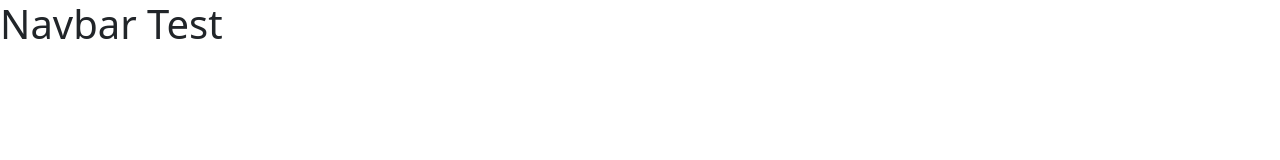
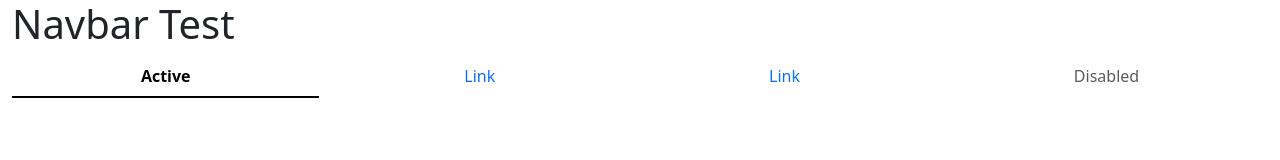
Before and after one commit to MicahNjeru/Choco-Web, a plain HTML site: page Frontend/index.html in a window 1280 px wide. Drawn offline with nearby package versions, Linux system fonts and the light colour scheme.

Commit message:
Added navbar items and a containers

```diff
--- a/Frontend/index.html
+++ b/Frontend/index.html
@@ -7,8 +7,26 @@
     <link href="https://cdn.jsdelivr.net/npm/bootstrap@5.3.2/dist/css/bootstrap.min.css" rel="stylesheet" integrity="sha384-T3c6CoIi6uLrA9TneNEoa7RxnatzjcDSCmG1MXxSR1GAsXEV/Dwwykc2MPK8M2HN" crossorigin="anonymous">
 </head>
 <body>
-    <h1>Navbar Test</h1>
+    <div class="container-fluid">
+        <h1>Navbar Test</h1>
 
+        <!-- NAV BAR -->
+
+        <ul class="nav nav-underline nav-fill">
+            <li class="nav-item">
+                <a class="nav-link active" aria-current="page" href="#">Active</a>
+            </li>
+            <li class="nav-item">
+                <a class="nav-link" href="#">Link</a>
+            </li>
+            <li class="nav-item">
+                <a class="nav-link" href="#">Link</a>
+            </li>
+            <li class="nav-item">
+                <a class="nav-link disabled" aria-disabled="true">Disabled</a>
+            </li>
+        </ul>
+    </div>
     <script src="https://cdn.jsdelivr.net/npm/@popperjs/core@2.11.8/dist/umd/popper.min.js" integrity="sha384-I7E8VVD/ismYTF4hNIPjVp/Zjvgyol6VFvRkX/vR+Vc4jQkC+hVqc2pM8ODewa9r" crossorigin="anonymous"></script>
     <script src="https://cdn.jsdelivr.net/npm/bootstrap@5.3.2/dist/js/bootstrap.bundle.min.js" integrity="sha384-C6RzsynM9kWDrMNeT87bh95OGNyZPhcTNXj1NW7RuBCsyN/o0jlpcV8Qyq46cDfL" crossorigin="anonymous"></script>
 </body>
```
